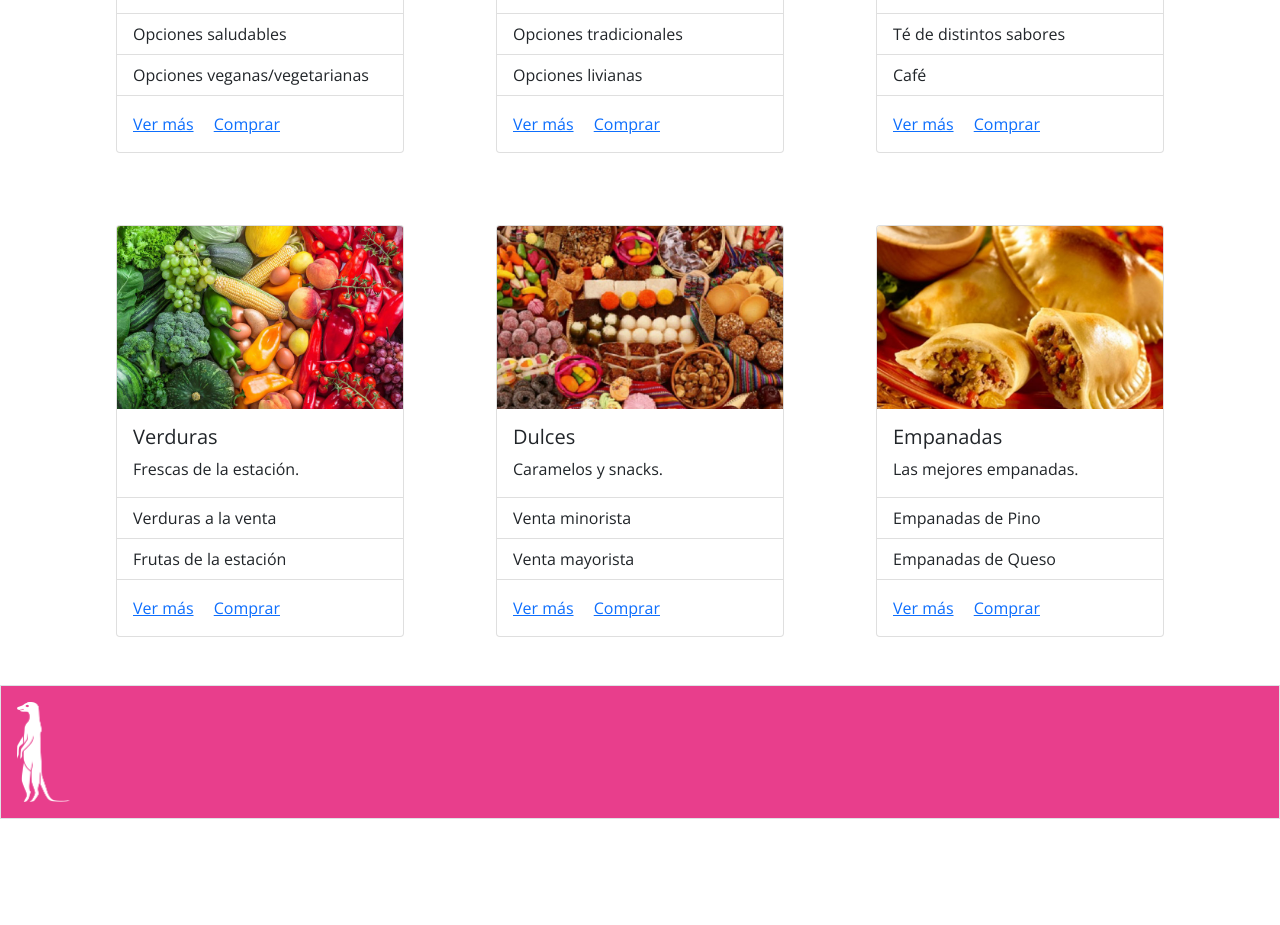
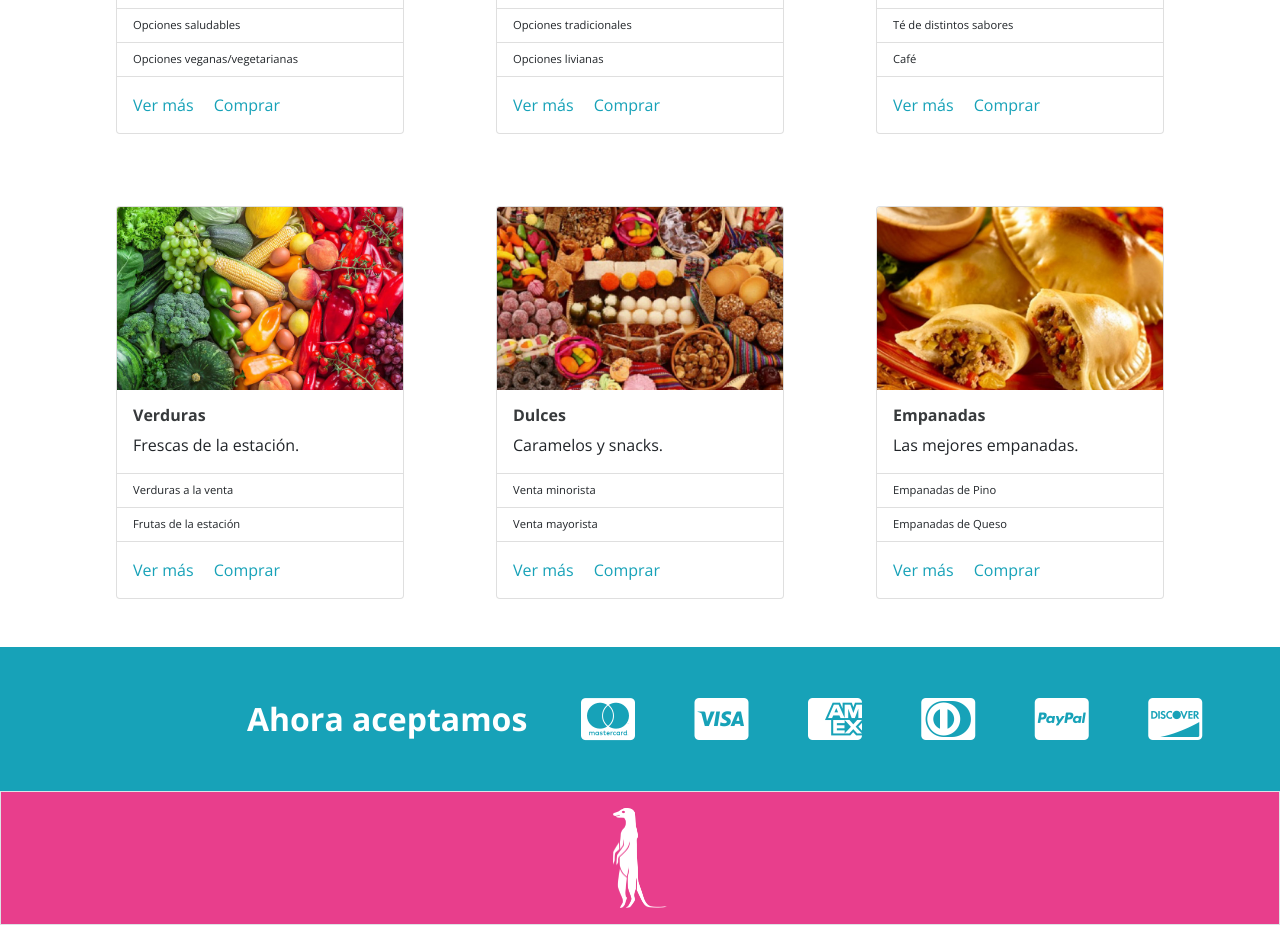
Before and after one commit to marinijilla/Desafio_Zuricata, a plain HTML site: page index.html in a window 1280 px wide. Shown: the part 511-1436 px from the top of the page. Before the commit the page ends 1330 px from the top, so only its background shows below. Drawn offline with nearby package versions, Linux system fonts and the light colour scheme.

Commit message:
[ADD] se incorpora medios de pago

```diff
--- a/assets/css/style.css
+++ b/assets/css/style.css
@@ -10,6 +10,31 @@ h1 {
  font-size: 3.75rem;
  color: #707070;
 }
+h5 {
+    font-weight: 700;
+    font-size: 1rem;
+    color: #373a3c;
+}
+p {
+    font-weight: 500;
+}
+a {
+    text-decoration: none;
+    color: #17a2b8;
+}
+.list-group-item {
+    font-size: 0.7rem;
+}
+.payment-section {
+    background-color: #17A2B8;
+    color:white
+}
+.payment-section p {
+    font-weight: 700;
+    font-size: 2rem;
+    margin-bottom: 0;
+    text-align: right;
+}
 
 footer {
     background-color: #e83e8c ;
--- a/index.html
+++ b/index.html
@@ -7,7 +7,7 @@
 
      <!-- Font Awesome-->
 
-     <script src="https://kit.fontawesome.com/4aa5110937.js" crossorigin="anonymous"></script>
+    <script src="https://kit.fontawesome.com/4aa5110937.js" crossorigin="anonymous"></script>
 
     <!-- Font type-->
     <link href="https://fonts.googleapis.com/css2?family=Open+Sans:wght@400;700&display=swap" rel="stylesheet">
@@ -156,10 +156,25 @@
           </div>
     </section>
     </div>
+    <section class="payment-section">
+      <div class="row  px-5 py-5">
+        <div class="col-5 ">
+         <p id="footer-text">Ahora aceptamos</p>
+        </div>
+        <div class="col-7 d-flex justify-content-around align-self-center">
+          <i class="fa-brands fa-cc-mastercard fa-3x"></i>
+          <i class="fa-brands fa-cc-visa fa-3x"></i>
+          <i class="fa-brands fa-cc-amex fa-3x"></i>
+          <i class="fa-brands fa-cc-diners-club fa-3x"></i>
+          <i class="fa-brands fa-cc-paypal fa-3x"></i>
+          <i class="fa-brands fa-cc-discover fa-3x"></i>
+        </div>
+      </div>
+</section>
     <footer>
       <!-- footer-->
       <div class="col-sm-12 p-3 border">
-        <img src="./assets/img/logo-footer.png" alt="Suricata" height="100">
+        <img class="mx-auto d-block" src="./assets/img/logo-footer.png" alt="Suricata" height="100">
       </div>
     </footer>
 
```
